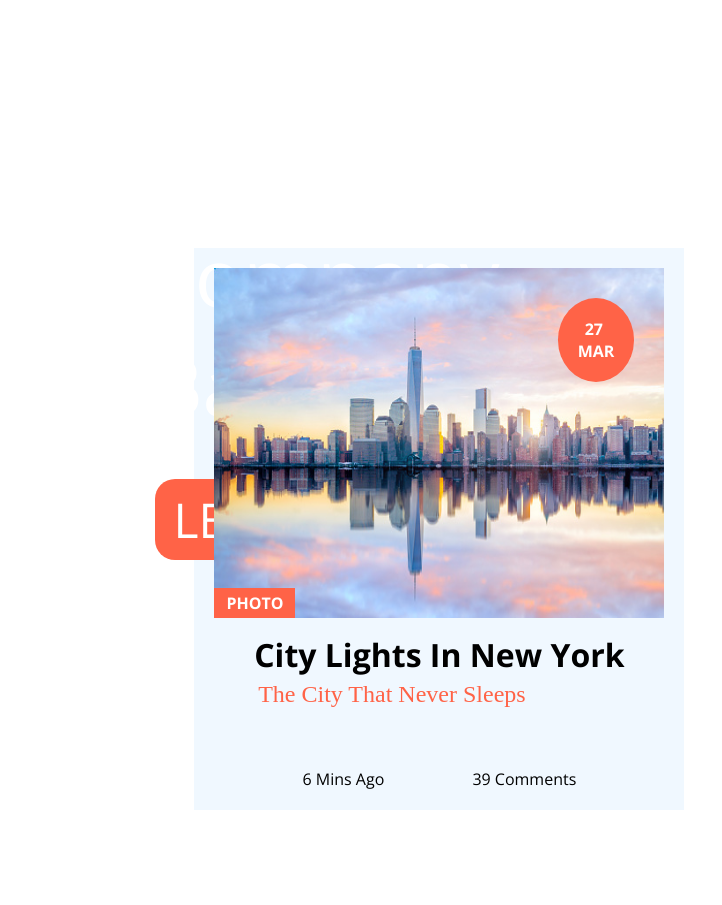
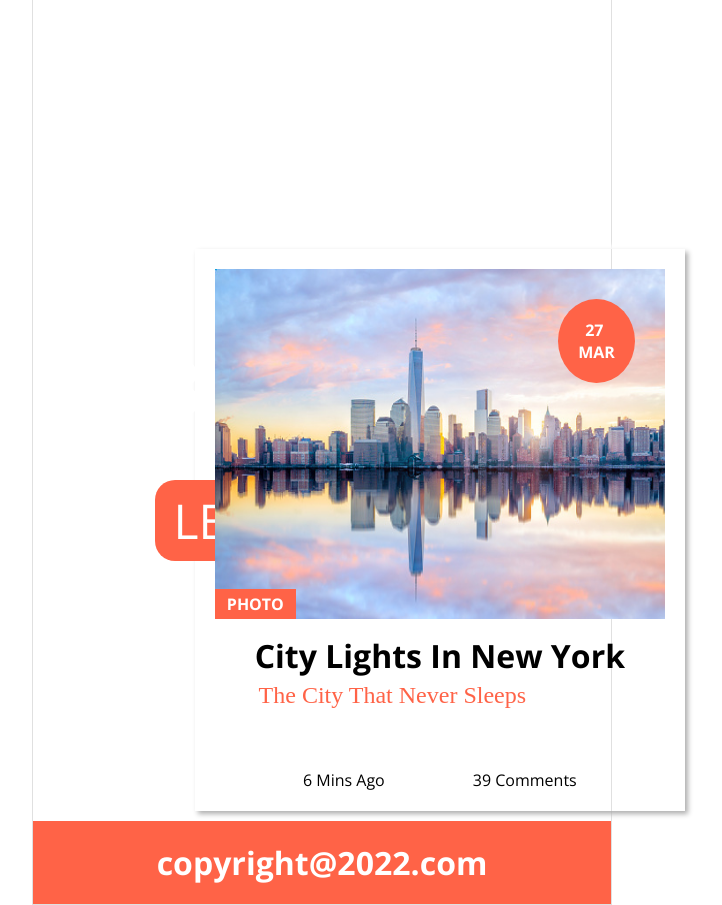
Before and after one commit to Refat-Ullah/Online-Exam, a plain HTML site: page index.html in a window 1280 px wide. Shown: the part 489-1394 px from the top of the page, without its empty margins (318-1040 px from the left). Before the commit the page ends 1309 px from the top, so only its background shows below. Drawn offline with nearby package versions, Linux system fonts and the light colour scheme.

Commit message:
shadow,button,border done

```diff
--- a/index.html
+++ b/index.html
@@ -5,6 +5,8 @@
     <meta http-equiv="X-UA-Compatible" content="IE=edge">
     <meta name="viewport" content="width=device-width, initial-scale=1.0">
     <title>EXAM</title>
+    <!-- Bootstrap CDN Link  -->
+
     <!-- google fonts -->
     <link rel="preconnect" href="https://fonts.googleapis.com">
 <link rel="preconnect" href="https://fonts.gstatic.com" crossorigin>
@@ -39,7 +41,7 @@
     <!-- 2nd part end -->
     <!-- Card Section Start  -->
     <section class="">
-        <div class="wrapper">
+        <div class="wrapper shadow p-3 mb-5 bg-body rounded">
             <div class="card-image">
                 <img class="image" src="images/card.jpg" alt="">
                 <p class="absolute">photo</p>
@@ -59,7 +61,10 @@
            </div>
     </section>
 
+   <div class="btn">
+    <a class="" href="#">copyright@2022.com</a>
 
+   </div>
 
     <!-- Card Section End -->
 
--- a/style.css
+++ b/style.css
@@ -5,6 +5,7 @@ body{
 body{
    margin-left: 350px;
    margin-right: 350px;
+   border: 0.1px solid rgb(224, 224, 224);
 }
 *{
     margin: 0;
@@ -70,12 +71,13 @@ body{
     margin: 10px auto;
     margin-left: 28%;
     padding: 20px;
-    background-color: aliceblue;
+   box-shadow: 3px 3px 5px rgb(175, 175, 175), -3px -3px 5px rgb(255, 255, 255);
     width: 450px;
 }
 .image{
     width: 450px;
     height: 350px;
+    margin-right: 10px;
 
 }
 .card-image{
@@ -120,3 +122,14 @@ h3{
         justify-content: space-evenly;
         margin-top: 60px;
     }
+ .btn a{
+    text-align: center;
+    text-decoration: none;
+    display: block;
+    background-color: tomato;
+    color: white;
+    padding: 20px;
+    font-size: 2rem;
+    font-weight: 700;
+
+ }
```
